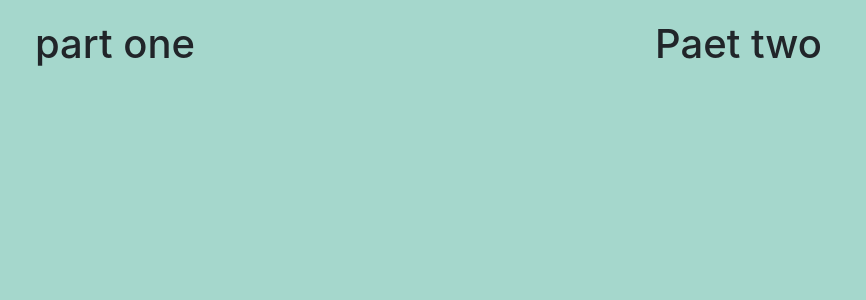
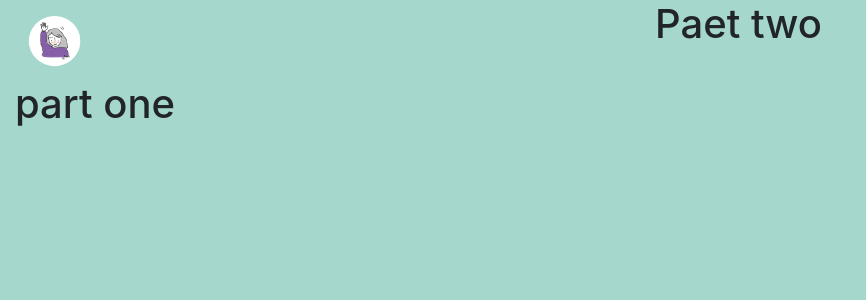
Before and after one commit to wjfondao/challengecode_one, a Nuxt app in the folder challenge_one/: page /signup in a window 1280 px wide. Shown: the top 300 px of the page, without its empty margins (0-866 px from the left). Built offline with nearby package versions, Linux system fonts and the light colour scheme.

Commit message:
add logo in view sigup

```diff
--- a/challenge_one/pages/signup.vue
+++ b/challenge_one/pages/signup.vue
@@ -2,7 +2,11 @@
 <div class="container row">
 
     <div class="partone col-xl-6 col-lg-12 col-md-12 col-sm-12">
+      <div class="imagemylogo">
+        <img class="side-img" alt="Vue logo" width="80px" height="80px" src="../assets/images/logo1.png" />
+      </div>
         <h1>part one</h1>
+
     </div>
     <div class="parttwo col-xl-6 col-lg-12 col-md-12 col-sm-12">
        <h1>Paet two</h1>
@@ -18,7 +22,8 @@ export default {}
 
 <style scoped lang="scss">
 .container {
-  padding: 20px;
+  display: flex;
+  padding: 0;
   margin: 0;
   min-height: 100vh;
   min-width: -webkit-fill-available;
@@ -27,6 +32,8 @@ export default {}
   background-position: bottom;
   background-size: 100%;
   background-color: #A5D7CC;
+
+
 }
 
 
```
Also changed, not shown: challenge_one/assets/images/Christmas(6).svg (renamed from challenge_one/assets/image/Christmas(6).svg), challenge_one/assets/images/logo1.png (renamed from challenge_one/assets/image/logo1.png).
